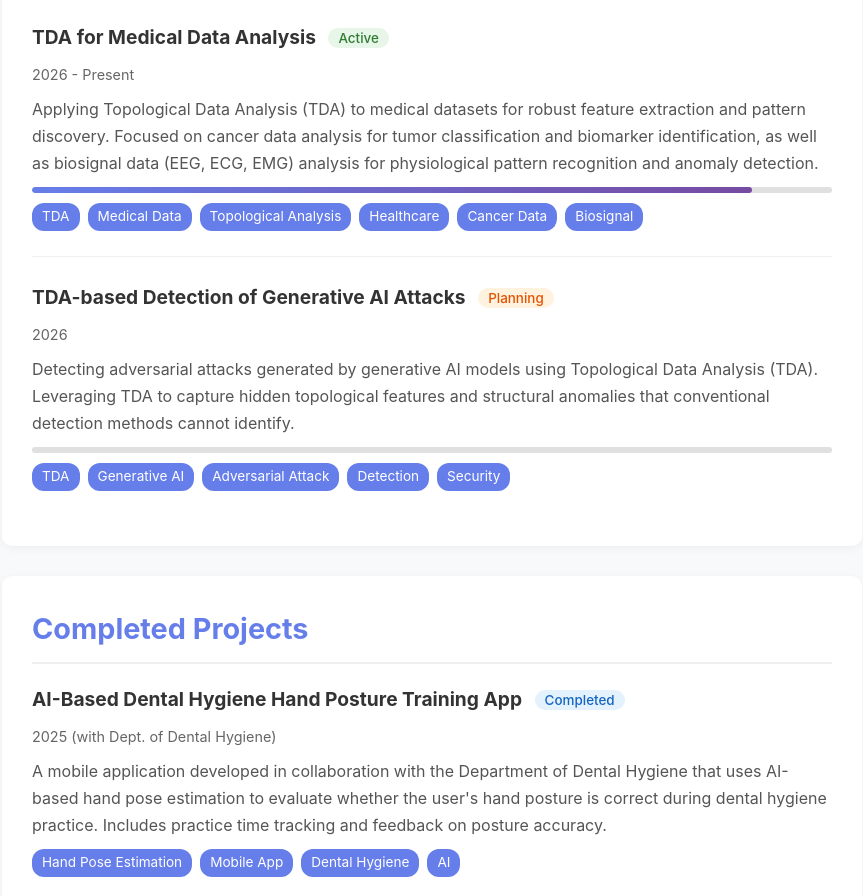
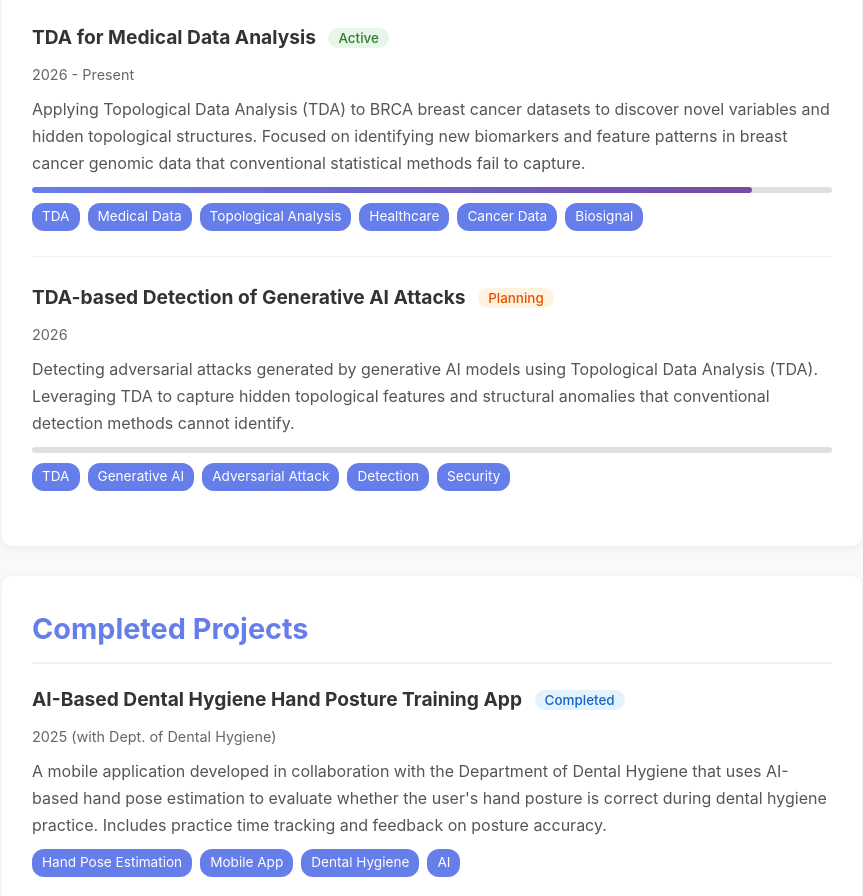
Before and after one commit to justinbrianhwang/CV, a website: page index.html in a window 1280 px wide. Shown: the part 7685-8581 px from the top of the page, without its empty margins (208-1071 px from the left). Drawn offline with Linux system fonts and the light colour scheme.

Commit message:
Update TDA project description to BRCA breast cancer focus

```diff
--- a/index.html
+++ b/index.html
@@ -400,7 +400,7 @@
             <h3>TDA for Medical Data Analysis <span class="status-badge active">Active</span></h3>
             <div class="date">2026 - Present</div>
             <div class="description">
-                Applying Topological Data Analysis (TDA) to medical datasets for robust feature extraction and pattern discovery. Focused on cancer data analysis for tumor classification and biomarker identification, as well as biosignal data (EEG, ECG, EMG) analysis for physiological pattern recognition and anomaly detection.
+                Applying Topological Data Analysis (TDA) to BRCA breast cancer datasets to discover novel variables and hidden topological structures. Focused on identifying new biomarkers and feature patterns in breast cancer genomic data that conventional statistical methods fail to capture.
             </div>
             <div class="progress-bar"><div class="progress-fill" style="width: 90%"></div></div>
             <div class="project-tech">
```
